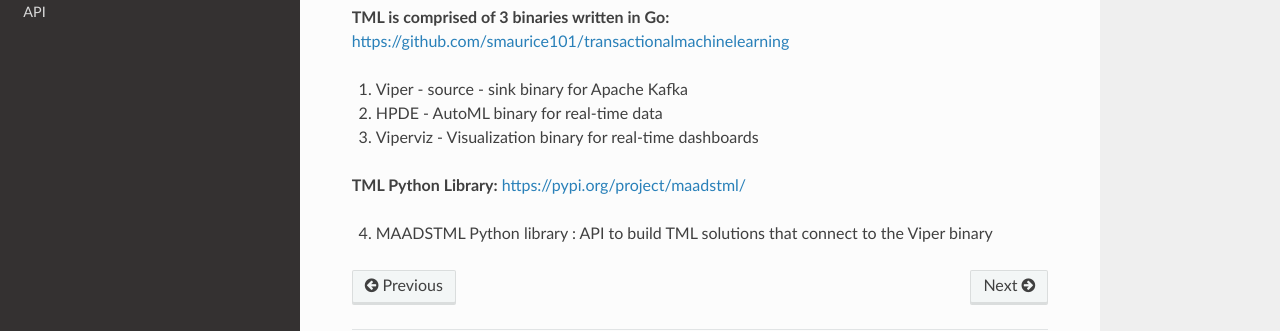
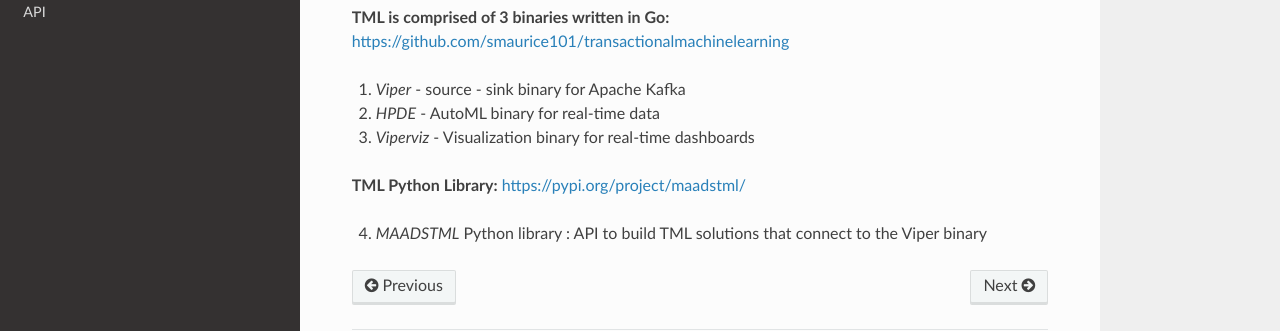
Before and after one commit to smaurice101/readthedocs, a Sphinx documentation site: the page built from docs/source/usage.rst, in a window 1280 px wide. Shown: the part 210-541 px from the top of the page. Built offline with Sphinx 7.4.7 and the Read the Docs theme 2.0.0, drawn with Linux system fonts in a browser that asks for light colours.

```diff
--- a/docs/source/usage.rst
+++ b/docs/source/usage.rst
@@ -7,10 +7,10 @@ Components
 ------------
 **TML is comprised of 3 binaries written in Go:** https://github.com/smaurice101/transactionalmachinelearning
 
-1. Viper - source - sink binary for Apache Kafka
-2. HPDE - AutoML binary for real-time data
-3. Viperviz - Visualization binary for real-time dashboards
+1. *Viper* - source - sink binary for Apache Kafka
+2. *HPDE* - AutoML binary for real-time data
+3. *Viperviz* - Visualization binary for real-time dashboards
 
 **TML Python Library:** https://pypi.org/project/maadstml/
 
-4. MAADSTML Python library : API to build TML solutions that connect to the Viper binary
+4. *MAADSTML* Python library : API to build TML solutions that connect to the Viper binary
```
